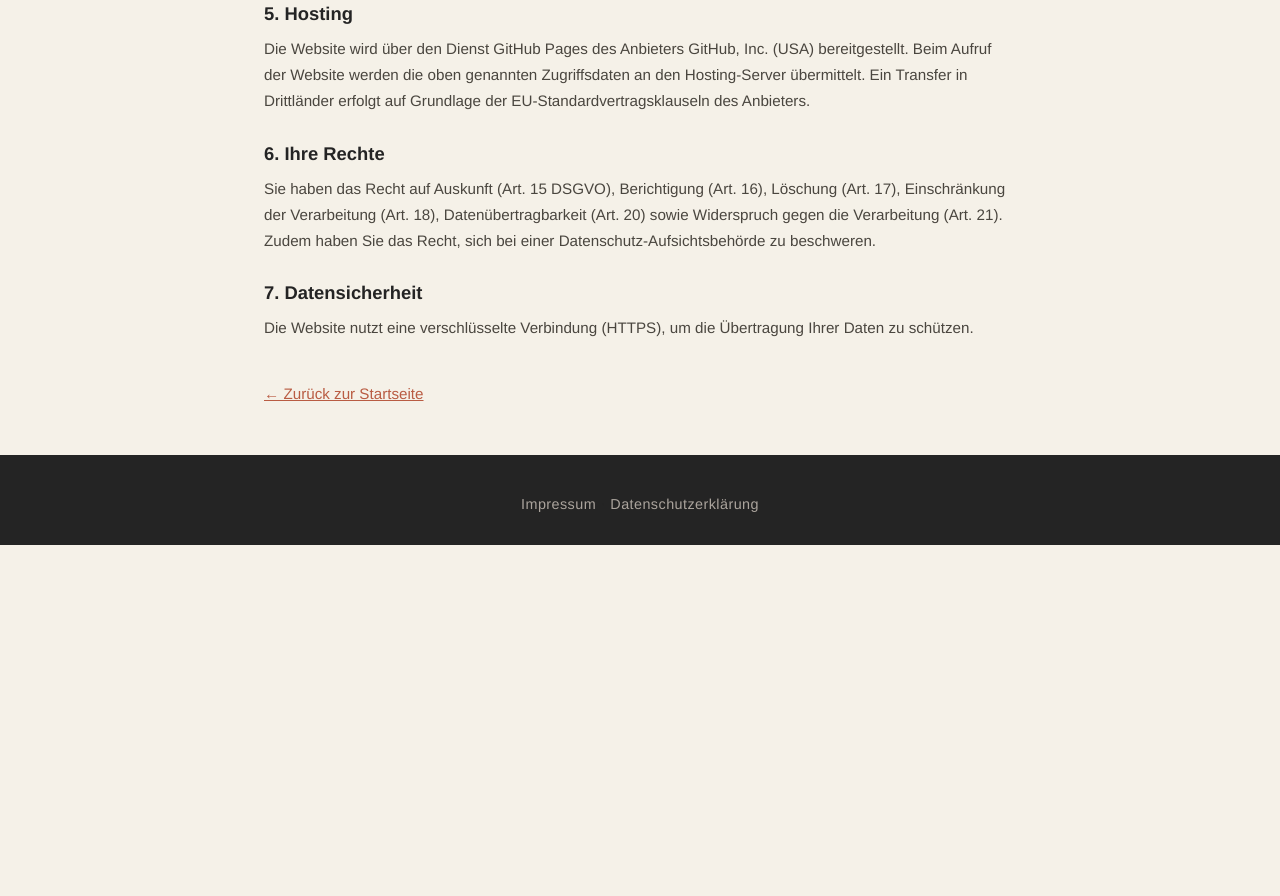
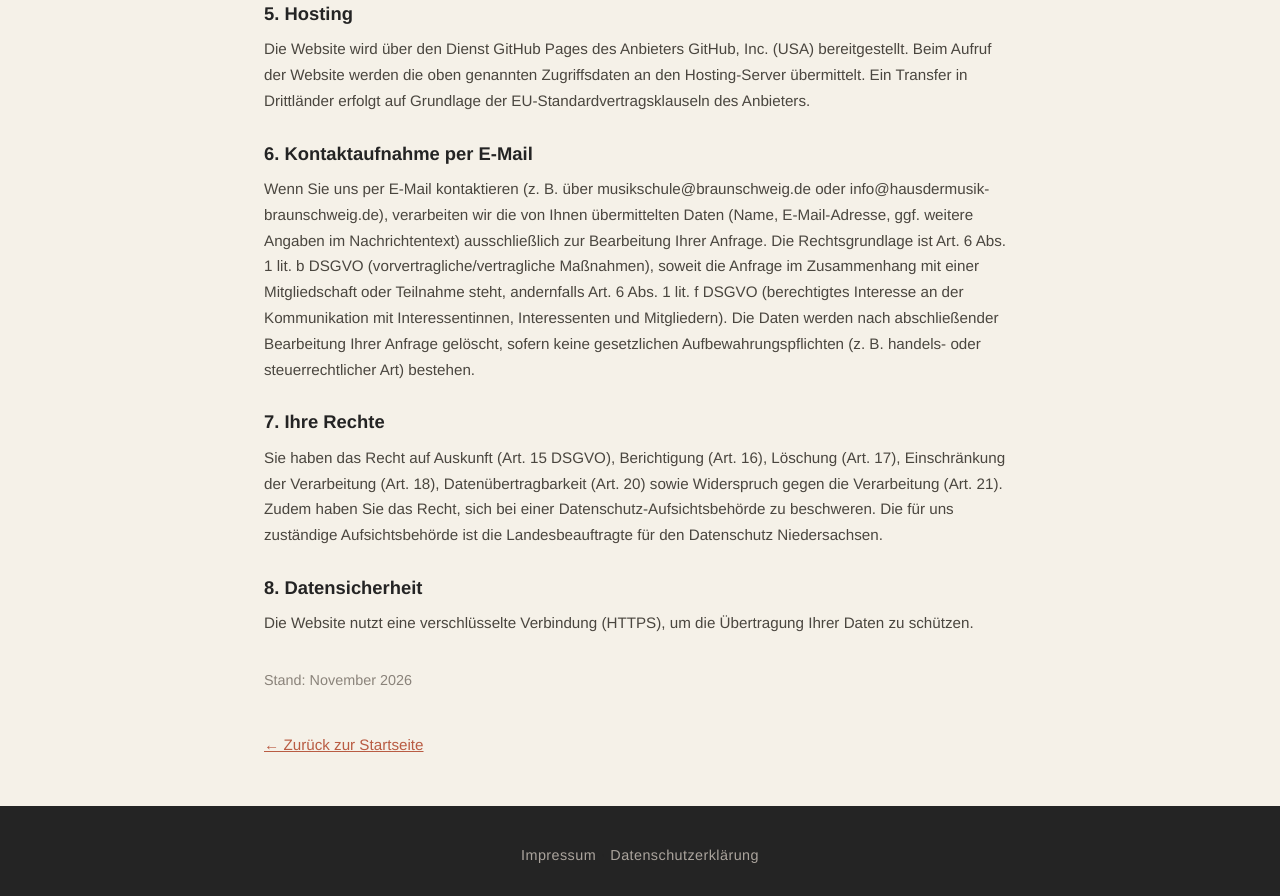
Before and after one commit to volkereckhardt1958/HdM-BS, a plain HTML site: page datenschutz.html in a window 1280 px wide. Shown: the part 772-1668 px from the top of the page. Before the commit the page ends 1317 px from the top, so only its background shows below. Drawn offline with Linux system fonts and the light colour scheme.

Commit message:
Datenschutzerklaerung: Loeschfrist, Aufsichtsbehoerde, E-Mail-Verarbeitung, Stand ergaenzen
Co-authored-by: volkereckhardt1958 <volkereckhardt1958@users.noreply.github.com>

```diff
--- a/datenschutz.html
+++ b/datenschutz.html
@@ -20,7 +20,7 @@
     E-Mail: <a href="mailto:musikschule@braunschweig.de">musikschule@braunschweig.de</a></p>
 
     <h2>2. Erhebung und Verarbeitung personenbezogener Daten</h2>
-    <p>Diese Website besteht aus statischen HTML-Seiten. Beim Aufruf der Website werden durch den Hosting-Anbieter automatisch technische Zugriffsdaten (z.&nbsp;B. IP-Adresse, Datum und Uhrzeit des Zugriffs, abgerufene Datei, Browsertyp) in Server-Logfiles gespeichert. Diese Daten dienen ausschließlich der Sicherstellung eines störungsfreien Betriebs und werden nicht mit anderen Datenquellen zusammengeführt (Art. 6 Abs. 1 lit. f DSGVO).</p>
+    <p>Diese Website besteht aus statischen HTML-Seiten. Beim Aufruf der Website werden durch den Hosting-Anbieter automatisch technische Zugriffsdaten (z.&nbsp;B. IP-Adresse, Datum und Uhrzeit des Zugriffs, abgerufene Datei, Browsertyp) in Server-Logfiles gespeichert. Diese Daten dienen ausschließlich der Sicherstellung eines störungsfreien Betriebs und werden nicht mit anderen Datenquellen zusammengeführt (Art. 6 Abs. 1 lit. f DSGVO). Die Logfiles werden nach spätestens 14 Tagen gelöscht.</p>
 
     <h2>3. Cookies und Tracking</h2>
     <p>Diese Website verwendet keine Cookies, keine Analyse-Tools und keine Tracking-Verfahren.</p>
@@ -31,11 +31,16 @@
     <h2>5. Hosting</h2>
     <p>Die Website wird über den Dienst GitHub Pages des Anbieters GitHub, Inc. (USA) bereitgestellt. Beim Aufruf der Website werden die oben genannten Zugriffsdaten an den Hosting-Server übermittelt. Ein Transfer in Drittländer erfolgt auf Grundlage der EU-Standardvertragsklauseln des Anbieters.</p>
 
-    <h2>6. Ihre Rechte</h2>
-    <p>Sie haben das Recht auf Auskunft (Art. 15 DSGVO), Berichtigung (Art. 16), Löschung (Art. 17), Einschränkung der Verarbeitung (Art. 18), Datenübertragbarkeit (Art. 20) sowie Widerspruch gegen die Verarbeitung (Art. 21). Zudem haben Sie das Recht, sich bei einer Datenschutz-Aufsichtsbehörde zu beschweren.</p>
+    <h2>6. Kontaktaufnahme per E-Mail</h2>
+    <p>Wenn Sie uns per E-Mail kontaktieren (z.&nbsp;B. über musikschule@braunschweig.de oder info@hausdermusik-braunschweig.de), verarbeiten wir die von Ihnen übermittelten Daten (Name, E-Mail-Adresse, ggf. weitere Angaben im Nachrichtentext) ausschließlich zur Bearbeitung Ihrer Anfrage. Die Rechtsgrundlage ist Art. 6 Abs. 1 lit. b DSGVO (vorvertragliche/vertragliche Maßnahmen), soweit die Anfrage im Zusammenhang mit einer Mitgliedschaft oder Teilnahme steht, andernfalls Art. 6 Abs. 1 lit. f DSGVO (berechtigtes Interesse an der Kommunikation mit Interessentinnen, Interessenten und Mitgliedern). Die Daten werden nach abschließender Bearbeitung Ihrer Anfrage gelöscht, sofern keine gesetzlichen Aufbewahrungspflichten (z.&nbsp;B. handels- oder steuerrechtlicher Art) bestehen.</p>
 
-    <h2>7. Datensicherheit</h2>
+    <h2>7. Ihre Rechte</h2>
+    <p>Sie haben das Recht auf Auskunft (Art. 15 DSGVO), Berichtigung (Art. 16), Löschung (Art. 17), Einschränkung der Verarbeitung (Art. 18), Datenübertragbarkeit (Art. 20) sowie Widerspruch gegen die Verarbeitung (Art. 21). Zudem haben Sie das Recht, sich bei einer Datenschutz-Aufsichtsbehörde zu beschweren. Die für uns zuständige Aufsichtsbehörde ist die Landesbeauftragte für den Datenschutz Niedersachsen.</p>
+
+    <h2>8. Datensicherheit</h2>
     <p>Die Website nutzt eine verschlüsselte Verbindung (HTTPS), um die Übertragung Ihrer Daten zu schützen.</p>
+
+    <p class="stand">Stand: November 2026</p>
 
     <p class="back"><a href="index.html">&larr; Zurück zur Startseite</a></p>
   </main>
--- a/style.css
+++ b/style.css
@@ -292,3 +292,9 @@ footer a {
 footer a:hover {
   text-decoration: underline;
 }
+
+.legal .stand {
+  margin-top: 2rem;
+  color: #8a837a;
+  font-size: 0.9rem;
+}
```
